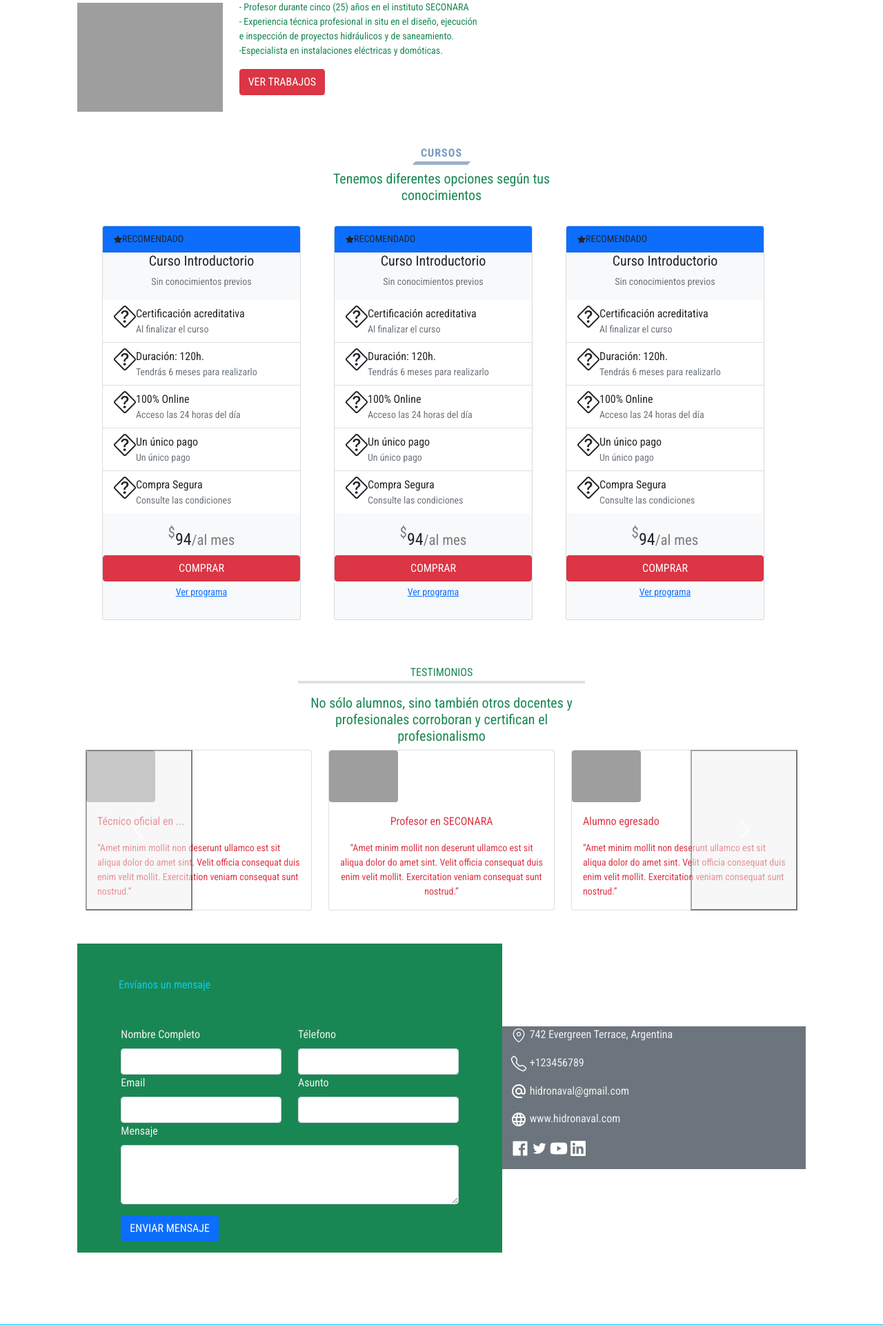
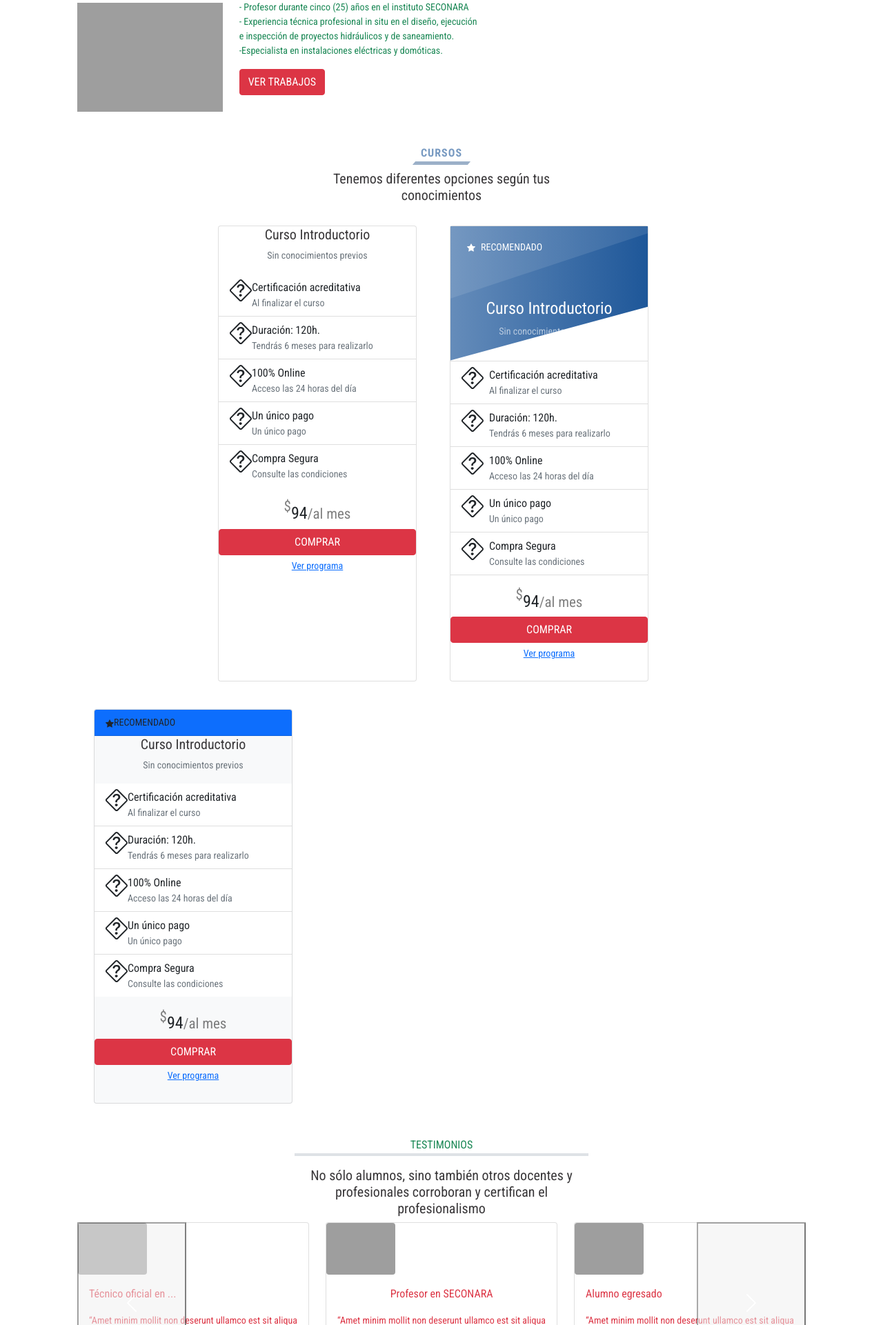
Before and after one commit to gmsanchezgaray/proyecto-hidronaval, a PHP site: page / in a window 1280 px wide. Shown: the part 1894-3815 px from the top of the page at 69% size. Run offline with PHP 8.4, Linux system fonts and the light colour scheme; some libraries are stand-ins or nearby versions; grey boxes are pictures that could not be loaded.

Commit message:
adding classes for cards

```diff
--- a/css/styles.css
+++ b/css/styles.css
@@ -193,25 +193,36 @@ main .skills .skills-buttons .row button:hover {
 main .skills .skills-buttons .row button:hover svg > path {
   fill: #fff;
 }
-main .hidro-cards {
+main .pricing-container {
   bottom: 5%;
 }
-main .hidro-cards .card {
-  width: 15rem !important;
-  padding: 8px;
-  margin: 8px;
-  box-shadow: 8px 8px 16px rgba(0, 0, 0, 0.5);
-  text-align: center;
-}
-main .hidro-cards .card img {
-  width: 100%;
-  height: 60px;
-}
-main .hidro-cards .card .card-body h5 {
+main .pricing-container h5 {
   color: #393739;
 }
-main .hidro-cards .card .card-body p {
-  color: #555D62;
+main .pricing-container .pricing-card .pricing-card-header {
+  background: linear-gradient(90deg, #658CBA 0%, #1E5799 100%);
+  clip-path: polygon(0 0, 100% 0, 100% 60%, 0 100%);
+}
+main .pricing-container .pricing-card .recommended {
+  color: #fff;
+  background: linear-gradient(0deg, rgba(255, 255, 255, 0.1), rgba(255, 255, 255, 0.1));
+  clip-path: polygon(0 0, 100% 0, 100% 10%, 0 100%);
+}
+main .pricing-container .pricing-card .recommended span {
+  display: block;
+  padding: 2.5vmin 3vmin 8vmin;
+}
+main .pricing-container .pricing-card svg {
+  margin-right: 0.5rem;
+}
+main .pricing-container .pricing-card .pricing-card-titles {
+  padding-bottom: 4vmin;
+}
+main .pricing-container .pricing-card .pricing-card-titles h4 {
+  color: #fff;
+}
+main .pricing-container .pricing-card .pricing-card-titles p {
+  color: rgba(255, 255, 255, 0.6);
 }
 
 /*# sourceMappingURL=styles.css.map */
--- a/sections/index-sections/princing.php
+++ b/sections/index-sections/princing.php
@@ -1,6 +1,6 @@
-<div class="container my-5">
+<div class="pricing-container container my-5">
     <div class="row text-center justify-content-center">
-        <div class="pricing-container col-sm-5 text-success">
+        <div class="col-sm-5">
             <span class="decorators">Cursos</span>
             <h5>Tenemos diferentes opciones según tus conocimientos</h5>
         </div>
@@ -8,12 +8,8 @@
 
     <div class="container row justify-content-center my-4">
         <!--? First Card-->
-        <div class="card p-0 text-dark bg-light mb-3 mx-4" style="max-width: 18rem;">
-            <div class="card-header bg-primary text-uppercase small">
-                <svg xmlns="http://www.w3.org/2000/svg" width="12" height="12" fill="currentColor" class="bi bi-star-fill" viewBox="0 0 16 16">
-                    <path d="M3.612 15.443c-.386.198-.824-.149-.746-.592l.83-4.73L.173 6.765c-.329-.314-.158-.888.283-.95l4.898-.696L7.538.792c.197-.39.73-.39.927 0l2.184 4.327 4.898.696c.441.062.612.636.283.95l-3.523 3.356.83 4.73c.078.443-.36.79-.746.592L8 13.187l-4.389 2.256z"/>
-                </svg>recomendado
-            </div>
+        <div class="card p-0 text-dark mb-3 mx-4" style="max-width: 18rem;">
+
             <div class="card-body p-0">
                 <h5 class="card-title text-center">Curso Introductorio</h5>
                 <p class="card-text small text-muted text-center">Sin conocimientos previos</p>
@@ -84,16 +80,22 @@
             </div>
         </div>
 
-        <!--? Second Card-->
-        <div class="card p-0 text-dark bg-light mb-3 mx-4" style="max-width: 18rem;">
-            <div class="card-header bg-primary text-uppercase small">
-                <svg xmlns="http://www.w3.org/2000/svg" width="12" height="12" fill="currentColor" class="bi bi-star-fill" viewBox="0 0 16 16">
-                    <path d="M3.612 15.443c-.386.198-.824-.149-.746-.592l.83-4.73L.173 6.765c-.329-.314-.158-.888.283-.95l4.898-.696L7.538.792c.197-.39.73-.39.927 0l2.184 4.327 4.898.696c.441.062.612.636.283.95l-3.523 3.356.83 4.73c.078.443-.36.79-.746.592L8 13.187l-4.389 2.256z"/>
-                </svg>recomendado
+        <!--//? Second Card-->
+        <!--//TODO El style(tamaño de las cards en general)-   -->
+        <div class="card pricing-card p-0 text-dark mb-3 mx-4" style="max-width: 18rem;">
+            <div class="pricing-card-header">
+                <div class="recommended text-uppercase small">
+                    <span>
+                        <svg xmlns="http://www.w3.org/2000/svg" width="12" height="12" fill="currentColor" class="bi bi-star-fill" viewBox="0 0 16 16">
+                            <path d="M3.612 15.443c-.386.198-.824-.149-.746-.592l.83-4.73L.173 6.765c-.329-.314-.158-.888.283-.95l4.898-.696L7.538.792c.197-.39.73-.39.927 0l2.184 4.327 4.898.696c.441.062.612.636.283.95l-3.523 3.356.83 4.73c.078.443-.36.79-.746.592L8 13.187l-4.389 2.256z"/>
+                        </svg>recomendado
+                    </span>
+                </div>
+                <div class="pricing-card-titles">
+                    <h4 class="card-title text-center">Curso Introductorio</h4>
+                    <p class="card-text small text-center">Sin conocimientos previos</p>
+                </div>
             </div>
-            <div class="card-body p-0">
-                <h5 class="card-title text-center">Curso Introductorio</h5>
-                <p class="card-text small text-muted text-center">Sin conocimientos previos</p>
                 <ul class="list-group list-group-flush">
                     <li class="list-group-item d-flex">
                         <svg xmlns="http://www.w3.org/2000/svg" width="32" height="32" fill="currentColor" class="bi bi-question-diamond " viewBox="0 0 16 16">
```
Also changed, not shown: css/estilos.scss (+36 -15 lines), 1 other file.
